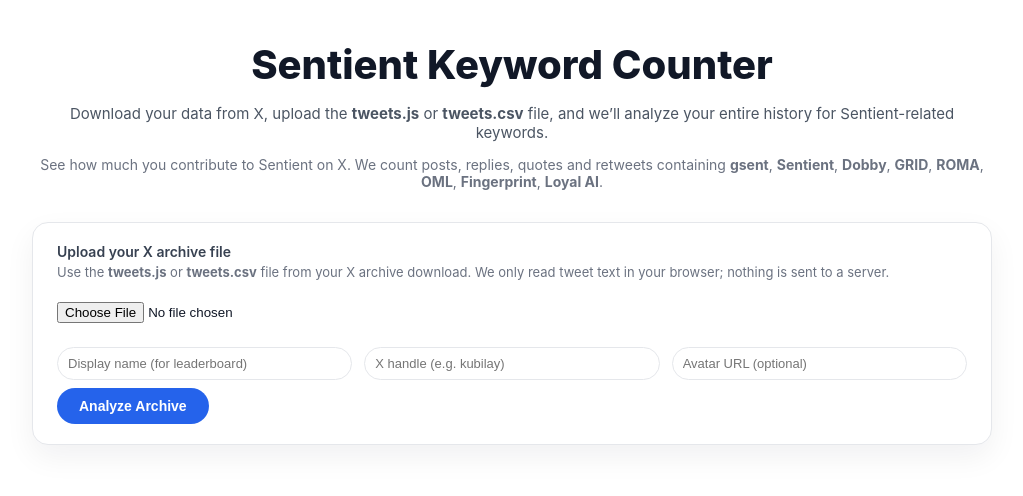
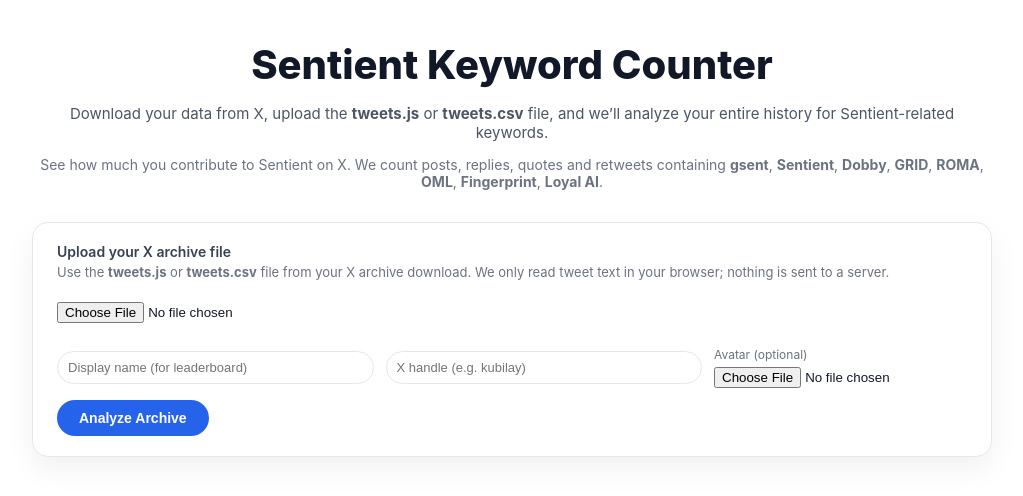
Before and after one commit to akubilayozel/sentient-keyword-counter, a Next.js app: page / in a window 1280 px wide. Shown: the top 496 px of the page, without its empty margins (128-1151 px from the left). Built offline with nearby package versions, Linux system fonts and the light colour scheme.

Commit message:
Update index.tsx

```diff
--- a/pages/index.tsx
+++ b/pages/index.tsx
@@ -6,7 +6,7 @@
   id: string;
   name: string;
   handle: string;
-  avatarUrl?: string;
+  avatarUrl?: string; // data URL veya normal URL
   totalKeywords: number;
 };
 
@@ -34,7 +34,8 @@
   // Leaderboard için kullanıcı bilgileri
   const [displayName, setDisplayName] = useState<string>("");
   const [handle, setHandle] = useState<string>("");
-  const [avatarUrl, setAvatarUrl] = useState<string>("");
+  const [avatarFileName, setAvatarFileName] = useState<string>("");
+  const [avatarDataUrl, setAvatarDataUrl] = useState<string>("");
 
   const [leaderboard, setLeaderboard] = useState<LeaderEntry[]>([]);
 
@@ -50,6 +51,25 @@
     } else {
       setFileName("");
     }
+  }
+
+  function handleAvatarFileChange(e: React.ChangeEvent<HTMLInputElement>) {
+    const f = e.target.files?.[0] || null;
+    setAvatarDataUrl("");
+    setAvatarFileName("");
+
+    if (!f) return;
+
+    setAvatarFileName(f.name);
+
+    const reader = new FileReader();
+    reader.onload = () => {
+      const result = reader.result;
+      if (typeof result === "string") {
+        setAvatarDataUrl(result); // data URL olarak kaydediyoruz
+      }
+    };
+    reader.readAsDataURL(f);
   }
 
   function splitCsvLine(line: string): string[] {
@@ -170,7 +190,7 @@
         id,
         name: displayName || "Anonymous",
         handle: handle ? (handle.startsWith("@") ? handle : "@" + handle) : "",
-        avatarUrl: avatarUrl || undefined,
+        avatarUrl: avatarDataUrl || undefined, // upload ettiyse data URL, yoksa undefined
         totalKeywords: tk,
       };
 
@@ -231,11 +251,6 @@
       alignItems: "center",
       marginTop: 12,
     },
-    fileLabel: {
-      fontSize: 14,
-      fontWeight: 500,
-      color: "#374151",
-    },
     fileInput: {
       padding: "8px 0",
     },
@@ -248,13 +263,14 @@
       fontSize: 14,
       fontWeight: 600,
       cursor: "pointer",
-      marginTop: 8,
+      marginTop: 12,
     } as React.CSSProperties,
     smallInputRow: {
       display: "flex",
       flexWrap: "wrap" as const,
       gap: 12,
       marginTop: 16,
+      alignItems: "center",
     },
     textInput: {
       flex: "1 1 160px",
@@ -331,7 +347,7 @@
       width: 40,
       height: 40,
       borderRadius: "50%",
-      background: "#F97373",
+      background: "#2563EB",
       display: "flex",
       alignItems: "center",
       justifyContent: "center",
@@ -392,12 +408,34 @@
             value={handle}
             onChange={(e) => setHandle(e.target.value)}
           />
-          <input
-            style={styles.textInput}
-            placeholder="Avatar URL (optional)"
-            value={avatarUrl}
-            onChange={(e) => setAvatarUrl(e.target.value)}
-          />
+          <div>
+            <label
+              style={{
+                display: "block",
+                fontSize: 12,
+                color: "#6B7280",
+                marginBottom: 4,
+              }}
+            >
+              Avatar (optional)
+            </label>
+            <input
+              type="file"
+              accept="image/*"
+              onChange={handleAvatarFileChange}
+            />
+            {avatarFileName && (
+              <div
+                style={{
+                  fontSize: 11,
+                  color: "#9CA3AF",
+                  marginTop: 2,
+                }}
+              >
+                {avatarFileName}
+              </div>
+            )}
+          </div>
         </div>
 
         <button
@@ -460,7 +498,13 @@
           >
             Leaderboard (this browser)
           </div>
-          <div style={{ fontSize: 12, color: "#9CA3AF", marginBottom: 8 }}>
+          <div
+            style={{
+              fontSize: 12,
+              color: "#9CA3AF",
+              marginBottom: 8,
+            }}
+          >
             Sorted by total keyword count. Each new archive you analyze updates
             your entry here.
           </div>
```
